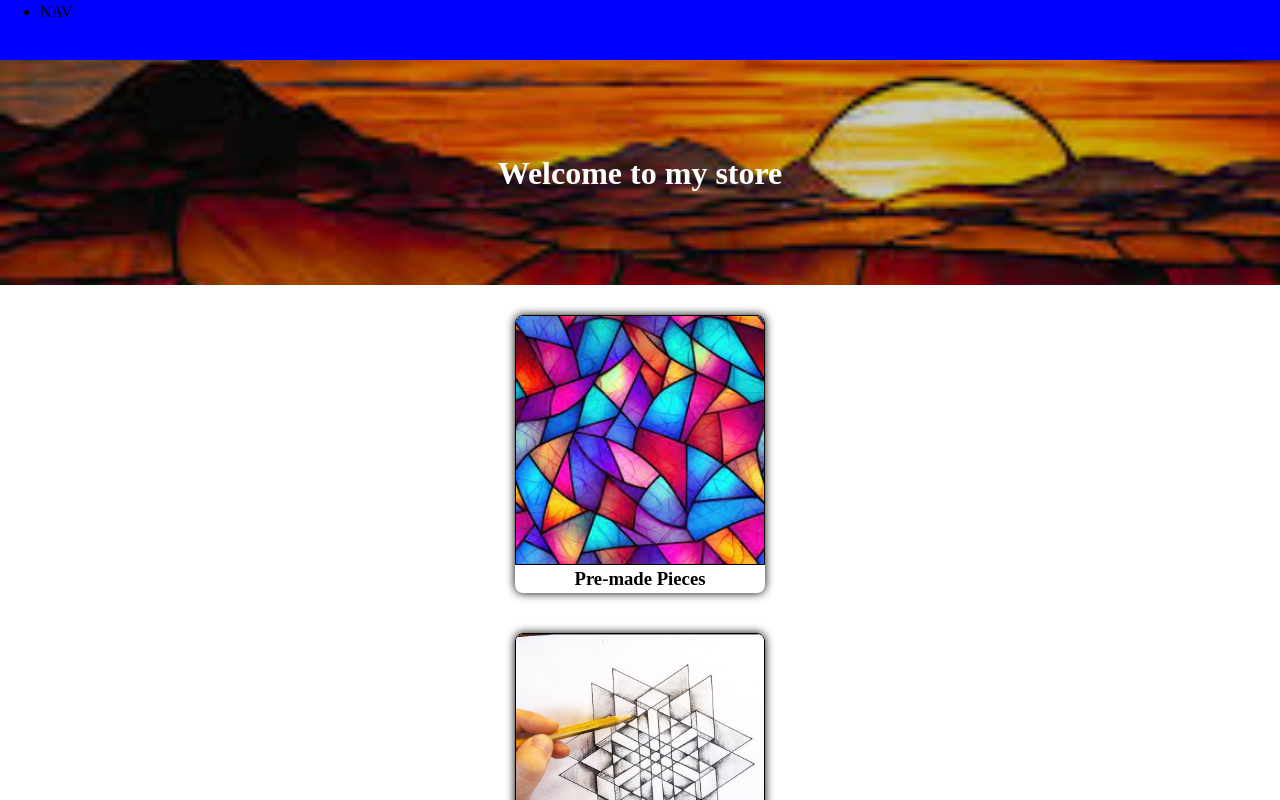
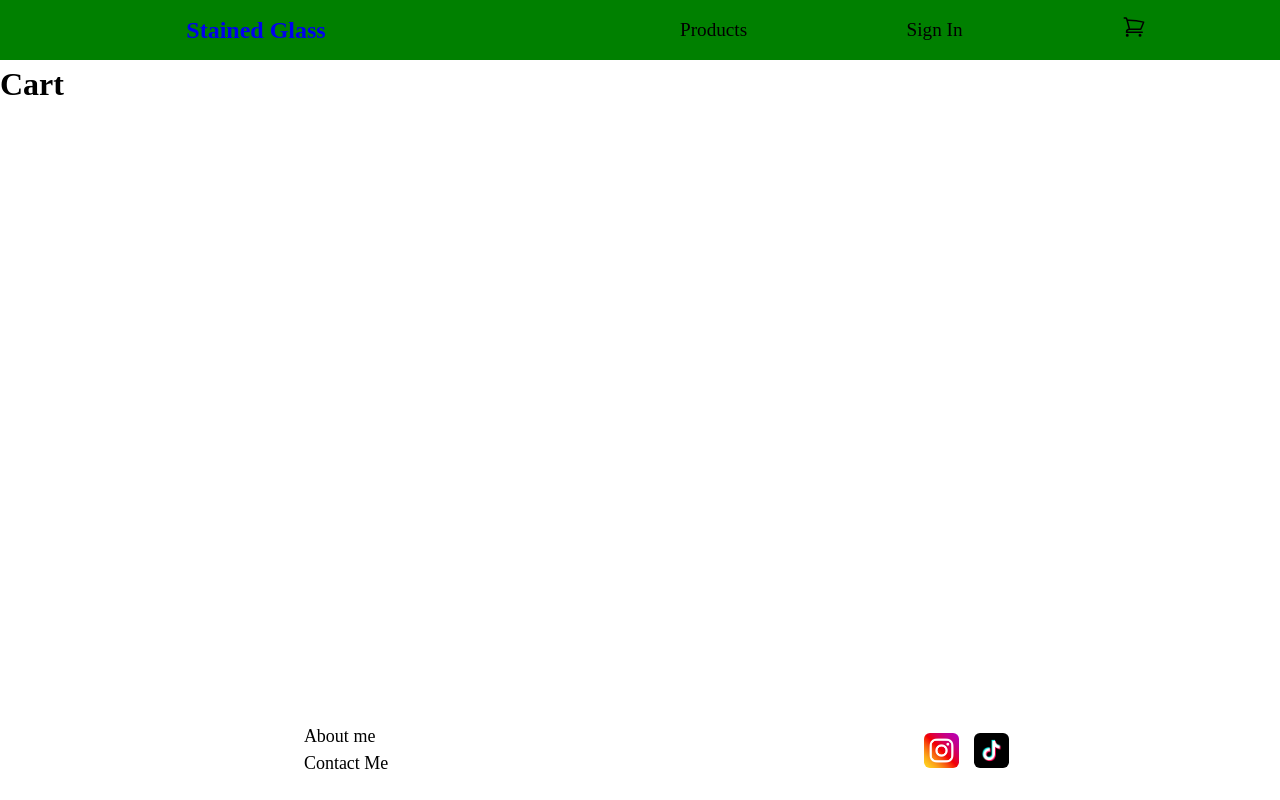
Before and after one commit to ggorms/stainedGlassStore, a React (Vite) app in the folder client/: page /cart in a window 1280 px wide. Before the commit this address led to /. Shown: the top 800 px of the page. Built offline with nearby package versions, Linux system fonts and the light colour scheme.

Commit message:
basic nav bar

```diff
--- a/client/src/App.css
+++ b/client/src/App.css
@@ -26,4 +26,9 @@
     min-height: 100vh;
     display: flex;
     flex-direction: column;
+    justify-content: space-between;
   }
+
+  .content {
+    margin-top: 60px;
+  }
--- a/client/src/App.jsx
+++ b/client/src/App.jsx
@@ -4,26 +4,65 @@ import Home from "./pages/Home/Home";
 import Auth from "./components/Auth/Auth";
 import PreMade from "./pages/PreMade/PreMade";
 import RequestCustom from "./pages/RequestCustom/RequestCustom";
-import { allProductsThunk } from "./store/product";
-import { useEffect } from "react";
+import Account from "./pages/Account/Account";
+import { me } from "./store/auth";
+import { useEffect, useState } from "react";
 import { useDispatch, useSelector } from "react-redux";
 import Nav from "./components/Nav/Nav";
 import Footer from "./components/Footer/Footer";
 import SingleProduct from "./pages/SingleProduct/SingleProduct";
+import Cart from "./pages/Cart/Cart";
 
 function App() {
+  const [mobileMenuToggle, setMobileMenuToggle] = useState(false);
+  const dispatch = useDispatch();
+  const loggedInUser = useSelector((state) => state.auth.user);
+  useEffect(() => {
+    dispatch(me());
+  }, [loggedInUser.userId]);
   return (
     <div id="app">
-      <Nav />
+      {!loggedInUser.userId ? (
+        <>
+          <Nav loggedInUser={loggedInUser} />
+          {!mobileMenuToggle && (
+            <div className="content">
               <Routes>
                 <Route path="/" element={<Home />} />
                 <Route path="/auth" element={<Auth />} />
                 <Route path="/premade" element={<PreMade />} />
                 <Route path="/premade/:id" element={<SingleProduct />} />
                 <Route path="/custom" element={<RequestCustom />} />
+                <Route path="/cart" element={<Cart />} />
                 <Route path="*" element={<Navigate to={"/"} replace />} />
               </Routes>
+            </div>
+          )}
           <Footer />
+        </>
+      ) : (
+        <>
+          <Nav
+            loggedInUser={loggedInUser}
+            mobileMenuToggle={mobileMenuToggle}
+            setMobileMenuToggle={setMobileMenuToggle}
+          />
+          {!mobileMenuToggle && (
+            <div className="content">
+              <Routes>
+                <Route path="/" element={<Home />} />
+                <Route path="/account" element={<Account />} />
+                <Route path="/premade" element={<PreMade />} />
+                <Route path="/premade/:id" element={<SingleProduct />} />
+                <Route path="/custom" element={<RequestCustom />} />
+                <Route path="/cart" element={<Cart />} />
+                <Route path="*" element={<Navigate to={"/"} replace />} />
+              </Routes>
+            </div>
+          )}
+          <Footer />
+        </>
+      )}
     </div>
   );
 }
--- a/client/src/components/Nav/Nav.css
+++ b/client/src/components/Nav/Nav.css
@@ -1,5 +1,105 @@
 nav {
-    background-color: blue;
+    background-color: green;
     height: 60px;
+    position: fixed;
+    width: 100%;
+}
+
+.nav-spread {
+    display: flex;
+    justify-content: space-around;
+    align-items: center;
+    width: inherit;
+    height: inherit;
+}
+
+.nav-logo {
+    display: flex;
+    align-items: center;
+    justify-content: center;
+    width: 20%;
+}
+
+.nav-links-list {
+    display: flex;
+    align-items: center;
+    justify-content: space-between;
+    width: 40%;
+    list-style: none;
+}
+
+.nav-link {
+    text-decoration: none;
+}
+
+.nav-link li {
+    font-size: larger;
+    color: black;
+}
+
+.nav-link li:hover {
+    text-decoration: underline;
+    color: blue;
+}
+
+.nav-cart-icon {
+    color: black;
+    height: 30px;
+    width: 30px;
+}
+
+.nav-condensed {
+    display: none;
+    width: inherit;
+    height: inherit;
+}
+
+.nav-hamburger-container {
+    display: flex;
+    align-items: center;
+    justify-content: center;
+}
+
+.nav-hamburger {
+    height: 60%;
+    width: 100%;
+    cursor: pointer;
+    color: black;
+}
+
+.nav-condensed-display {
+    position: absolute;
+    top: 0;
+    left: 0;
+    height: 100vh;
+    width: 100vw;
+    background-color: white;
+}
+
+.nav-condensed-close-container {
+    width: 100%;
+    display: flex;
+    justify-content: flex-end;
+}
+
+.nav-condensed-close-button {
+    height: 30px;
+    width: 30px;
+    margin: 20px;
+    cursor: pointer;
+    color: black;
+}
+
+@media screen and (max-width: 750px) {
+    .nav-spread {
+        display: none;
+    }
+    .nav-condensed {
+        display: flex;
+        justify-content: space-around;
+    }
+    .nav-logo {
+        width: 40%;
+    }
 
 }
--- a/client/src/components/Nav/Nav.jsx
+++ b/client/src/components/Nav/Nav.jsx
@@ -1,11 +1,106 @@
 import "./Nav.css";
+import { Link } from "react-router-dom";
+import { useState } from "react";
 
-function Nav() {
+function Nav({ loggedInUser, mobileMenuToggle, setMobileMenuToggle }) {
   return (
     <nav>
-      <ul>
-        <li>NAV</li>
-      </ul>
+      <div className="nav-spread">
+        <div className="nav-logo">
+          <Link className="nav-link" to={"/"}>
+            <h1>Stained Glass</h1>
+          </Link>
+        </div>
+        <ul className="nav-links-list">
+          <Link className="nav-link">
+            <li>Products</li>
+          </Link>
+          {loggedInUser.userId ? (
+            <Link className="nav-link" to={"/account"}>
+              <li>
+                {loggedInUser.fName} {loggedInUser.lName}
+              </li>
+            </Link>
+          ) : (
+            <Link className="nav-link" to={"/auth"}>
+              <li>Sign In</li>
+            </Link>
+          )}
+
+          <Link className="nav-link" to={"/cart"}>
+            <li>
+              <svg
+                xmlns="http://www.w3.org/2000/svg"
+                fill="none"
+                // viewBox="0 0 24 24"
+                strokeWidth={1.5}
+                stroke="currentColor"
+                className="nav-cart-icon"
+              >
+                <path
+                  strokeLinecap="round"
+                  strokeLinejoin="round"
+                  d="M2.25 3h1.386c.51 0 .955.343 1.087.835l.383 1.437M7.5 14.25a3 3 0 0 0-3 3h15.75m-12.75-3h11.218c1.121-2.3 2.1-4.684 2.924-7.138a60.114 60.114 0 0 0-16.536-1.84M7.5 14.25 5.106 5.272M6 20.25a.75.75 0 1 1-1.5 0 .75.75 0 0 1 1.5 0Zm12.75 0a.75.75 0 1 1-1.5 0 .75.75 0 0 1 1.5 0Z"
+                />
+              </svg>
+            </li>
+          </Link>
+        </ul>
+      </div>
+      {/* Mobile Nav */}
+      <div className="nav-condensed">
+        <div className="nav-logo">
+          <Link className="nav-link" to={"/"}>
+            <h1>Stained Glass</h1>
+          </Link>
+        </div>
+        <div className="nav-hamburger-container">
+          <svg
+            // xmlns="http://www.w3.org/2000/svg"
+            // fill="none"
+            viewBox="0 0 24 24"
+            strokeWidth={1.5}
+            stroke="currentColor"
+            className="nav-hamburger"
+            onClick={() => setMobileMenuToggle(true)}
+          >
+            <path
+              strokeLinecap="round"
+              strokeLinejoin="round"
+              d="M3.75 6.75h16.5M3.75 12h16.5m-16.5 5.25h16.5"
+            />
+          </svg>
+        </div>
+      </div>
+      {mobileMenuToggle && (
+        <div className="nav-condensed-display">
+          <div className="nav-condensed-close-container">
+            <svg
+              // xmlns="http://www.w3.org/2000/svg"
+              // fill="none"
+              viewBox="0 0 24 24"
+              strokeWidth={1.5}
+              stroke="currentColor"
+              className="nav-condensed-close-button"
+              onClick={() => setMobileMenuToggle(false)}
+            >
+              <path
+                strokeLinecap="round"
+                strokeLinejoin="round"
+                d="M6 18 18 6M6 6l12 12"
+              />
+            </svg>
+          </div>
+          <ul>
+            <li onClick={() => setMobileMenuToggle(false)}>
+              <Link>Products</Link>
+            </li>
+            <li onClick={() => setMobileMenuToggle(false)}>
+              <Link to={"/account"}>Account</Link>
+            </li>
+          </ul>
+        </div>
+      )}
     </nav>
   );
 }
--- /dev/null
+++ b/client/src/pages/Account/Account.jsx
@@ -0,0 +1,17 @@
+import "./Account.css";
+import { logout } from "../../store/auth.js";
+import { useDispatch } from "react-redux";
+function Account() {
+  const dispatch = useDispatch();
+  const logoutFunc = () => {
+    dispatch(logout());
+  };
+  return (
+    <div className="account-root">
+      <div>account</div>
+      <button onClick={logoutFunc}>Log Out</button>
+    </div>
+  );
+}
+
+export default Account;
--- /dev/null
+++ b/client/src/pages/Cart/Cart.jsx
@@ -0,0 +1,11 @@
+import "./Cart.css";
+
+function Cart() {
+  return (
+    <div className="cart-root">
+      <h1>Cart</h1>
+    </div>
+  );
+}
+
+export default Cart;
```
Also changed, not shown: client/src/pages/Account/Account.css (added), client/src/pages/Cart/Cart.css (added). Lines whose indentation alone changed are shown as unchanged.
